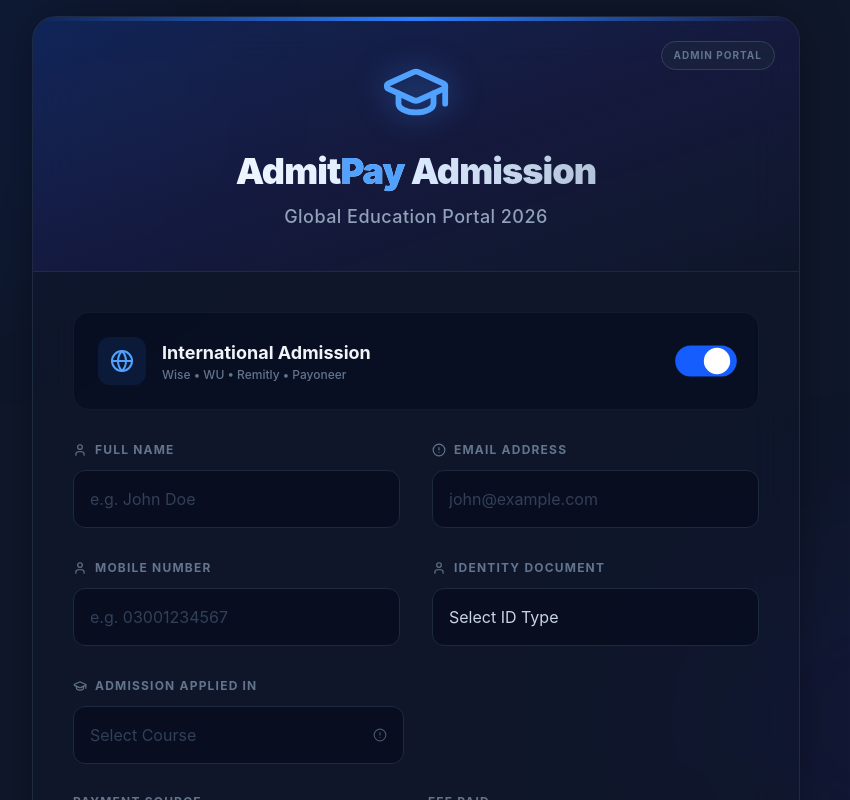
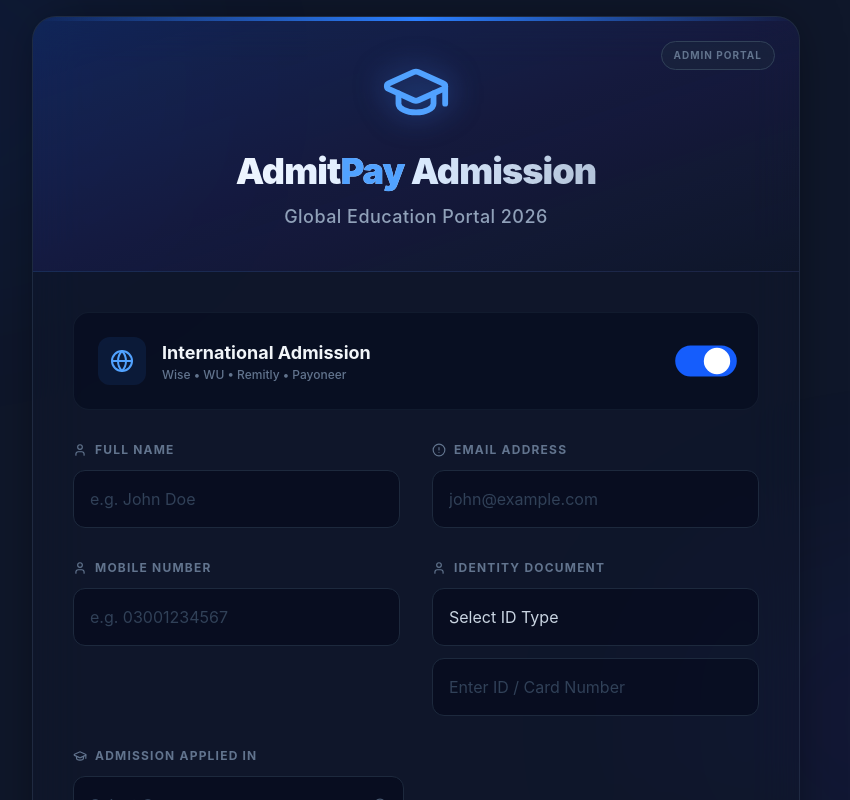
Before and after one commit to dsystem963-hub/fee-verifier, a React (Vite) app in the folder client/: page / in a window 1280 px wide. Both pictures are taken after a click on the label 930 px from the left and 361 px from the top of the page. Shown: the top 800 px of the page, without its empty margins (224-1074 px from the left). Built offline with nearby package versions, Linux system fonts and the light colour scheme.

Commit message:
Fix: Split International ID into Type + Number and fixed receipt URL paths in Admin

```diff
--- a/client/src/App.jsx
+++ b/client/src/App.jsx
@@ -20,6 +20,7 @@ function App() {
     amount: '',
     currency: 'PKR',
     source: '',
+    idType: '', // NEW
   });
   const [receipt, setReceipt] = useState(null);
   const [message, setMessage] = useState('');
@@ -46,6 +47,7 @@ function App() {
       amount: '',
       currency: 'PKR',
       source: '',
+      idType: '',
     });
     setTid('');
     setReceipt(null);
@@ -113,9 +115,9 @@ function App() {
       data.append('fullName', formData.fullName);
       data.append('email', formData.email);
       data.append('mobileNumber', formData.mobileNumber);
-      data.append('cnic', formData.cnic);
+      data.append('cnic', `${formData.idType}: ${formData.cnic}`);
       data.append('course', formData.course);
-      data.append('courseDescription', formData.courseDescription); // NEW
+      data.append('course_description', formData.courseDescription);
       data.append('transaction_id', tid);
       data.append('amount', formData.amount);
       data.append('currency', formData.currency);
@@ -474,17 +476,27 @@ function App() {
                   onChange={(e) => setFormData({ ...formData, cnic: e.target.value })}
                 />
               ) : (
+                <div className="flex flex-col gap-3">
                   <select
                     required
                     className="w-full bg-slate-950/50 border border-slate-800 rounded-xl p-4 outline-none focus:border-blue-500/50 transition-all appearance-none cursor-pointer text-slate-300"
-                  value={formData.cnic}
-                  onChange={(e) => setFormData({ ...formData, cnic: e.target.value })}
+                    value={formData.idType}
+                    onChange={(e) => setFormData({ ...formData, idType: e.target.value })}
                   >
                     <option value="" className="text-slate-700">Select ID Type</option>
                     <option value="Aadhaar Card or Voter ID">Aadhaar Card or Voter ID</option>
                     <option value="Driver’s License or State ID">Driver’s License or State ID</option>
                     <option value="National ID Card">National ID Card</option>
                   </select>
+                  <input
+                  type="text"
+                  required
+                  placeholder="Enter ID / Card Number"
+                  className="w-full bg-slate-950/50 border border-slate-800 rounded-xl p-4 outline-none focus:border-blue-500/50 focus:ring-4 focus:ring-blue-500/5 transition-all placeholder:text-slate-700"
+                  value={formData.cnic}
+                  onChange={(e) => setFormData({ ...formData, cnic: e.target.value })}
+                />
+                </div>
               )}
             </div>
           </div>
```
Also changed, not shown: 1 other file (tests, documents, lock files or other folders). Lines whose indentation alone changed are shown as unchanged.
